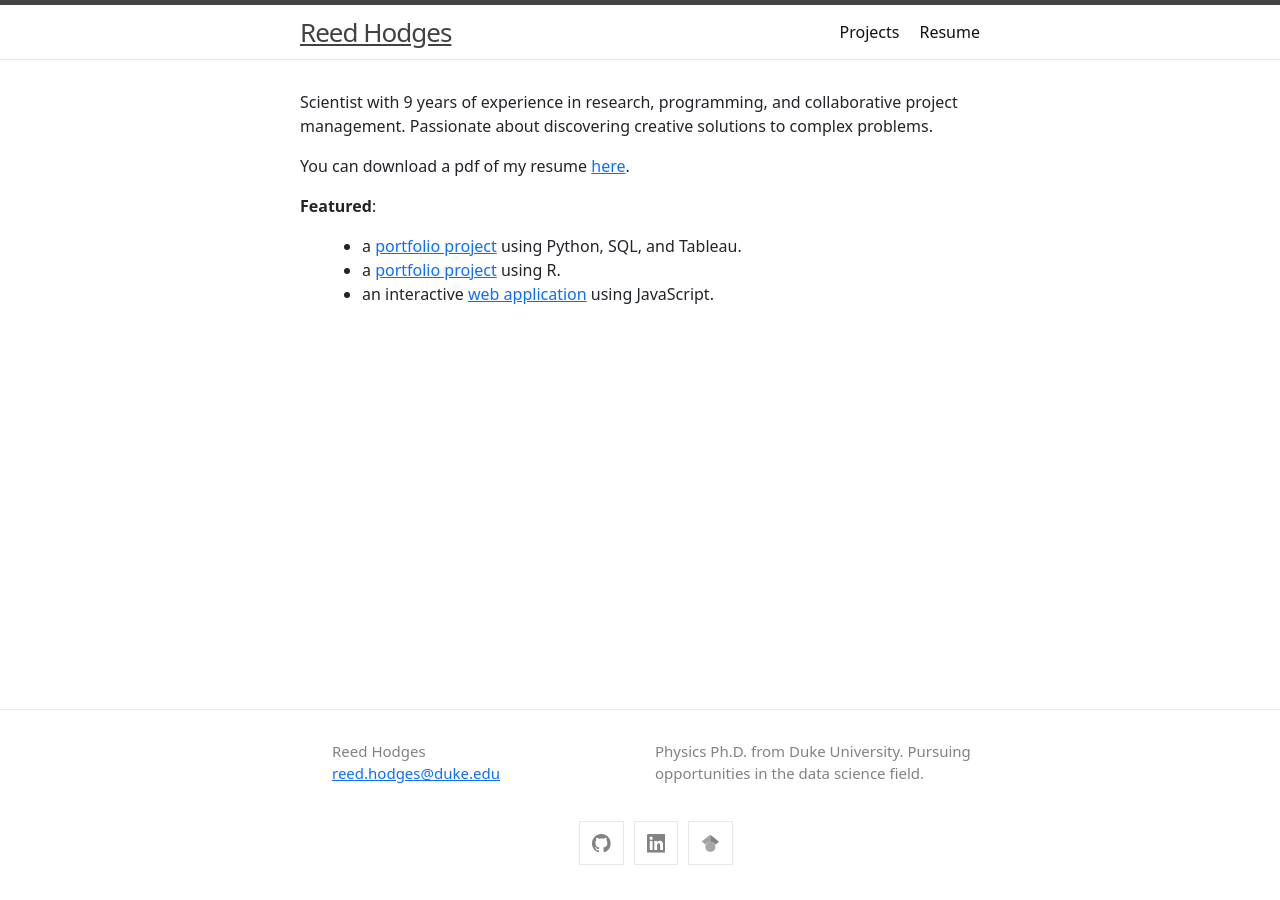
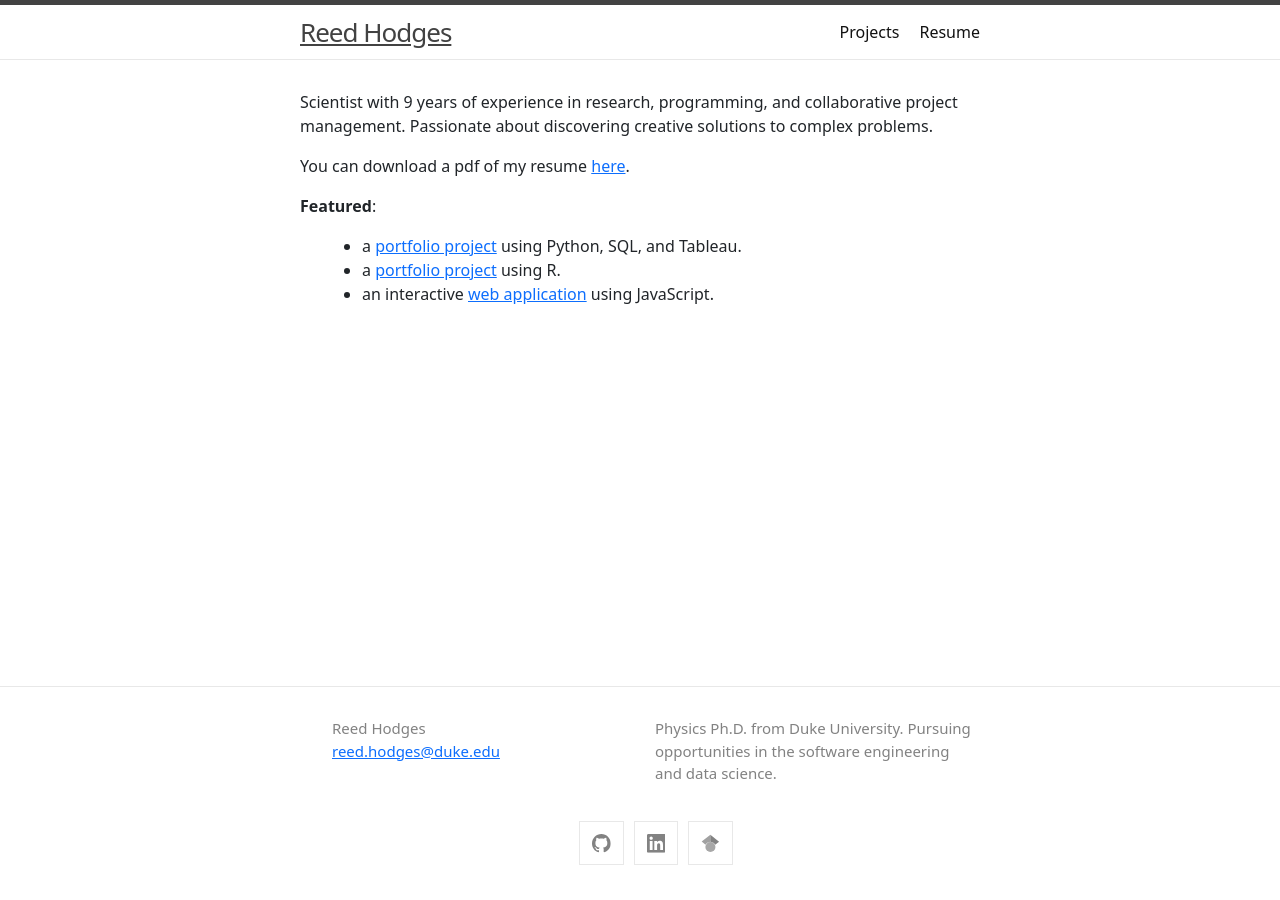
Before and after one commit to reedhodges/reedhodges.github.io, a Jekyll site: the page built from index.markdown, in a window 1280 px wide. Built offline with Jekyll 4.4.1, drawn with Linux system fonts in a browser that asks for light colours; a style sheet for code colours, icons or effects is not loaded.

Commit message:
Update _config.yml

```diff
--- a/_config.yml
+++ b/_config.yml
@@ -23,7 +23,7 @@
   name: Reed Hodges
   email: reed.hodges@duke.edu
 description: >- # this means to ignore newlines until "baseurl:"
-  Physics Ph.D. from Duke University.  Pursuing opportunities in the data science field.
+  Physics Ph.D. from Duke University.  Pursuing opportunities in the software engineering and data science.
 
 # Build settings
 #theme: minima
```
